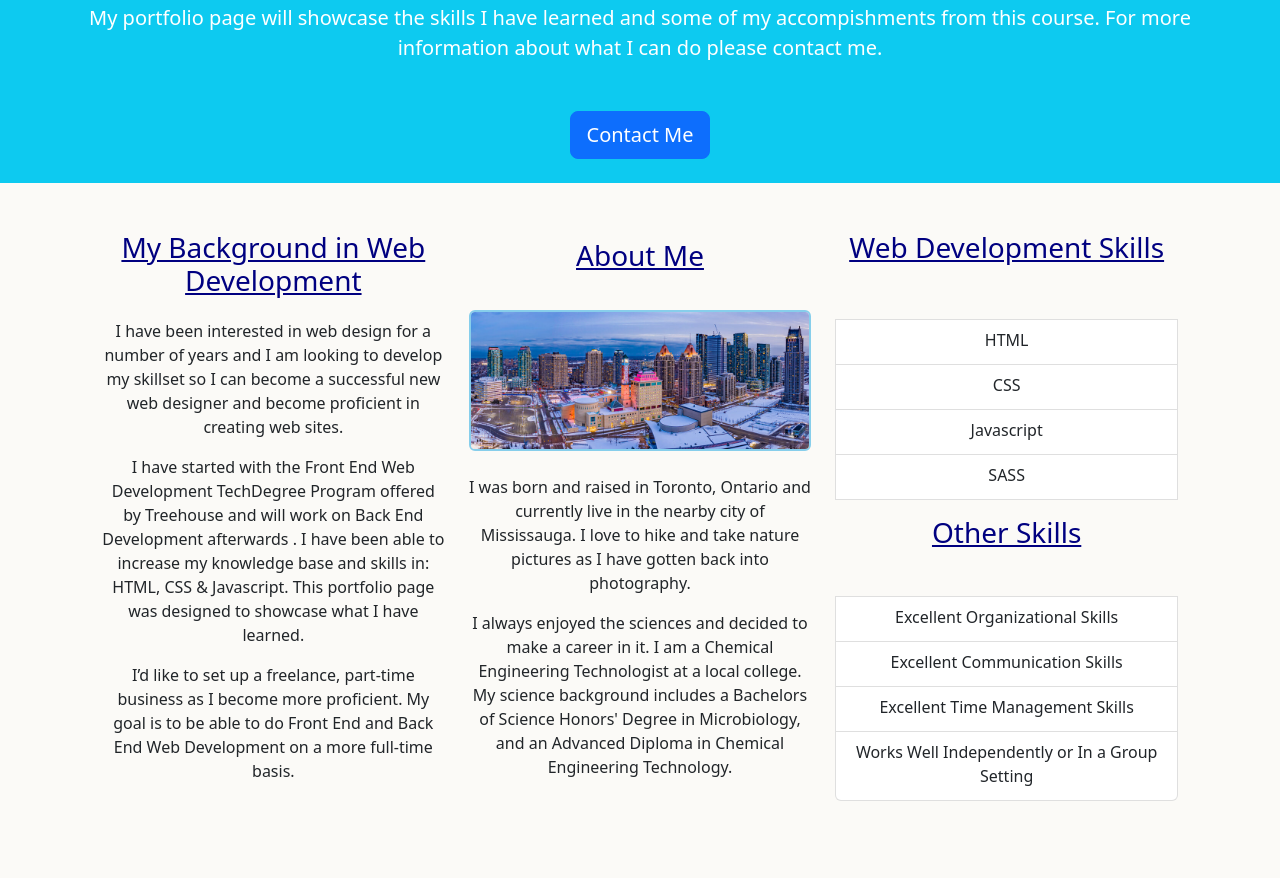
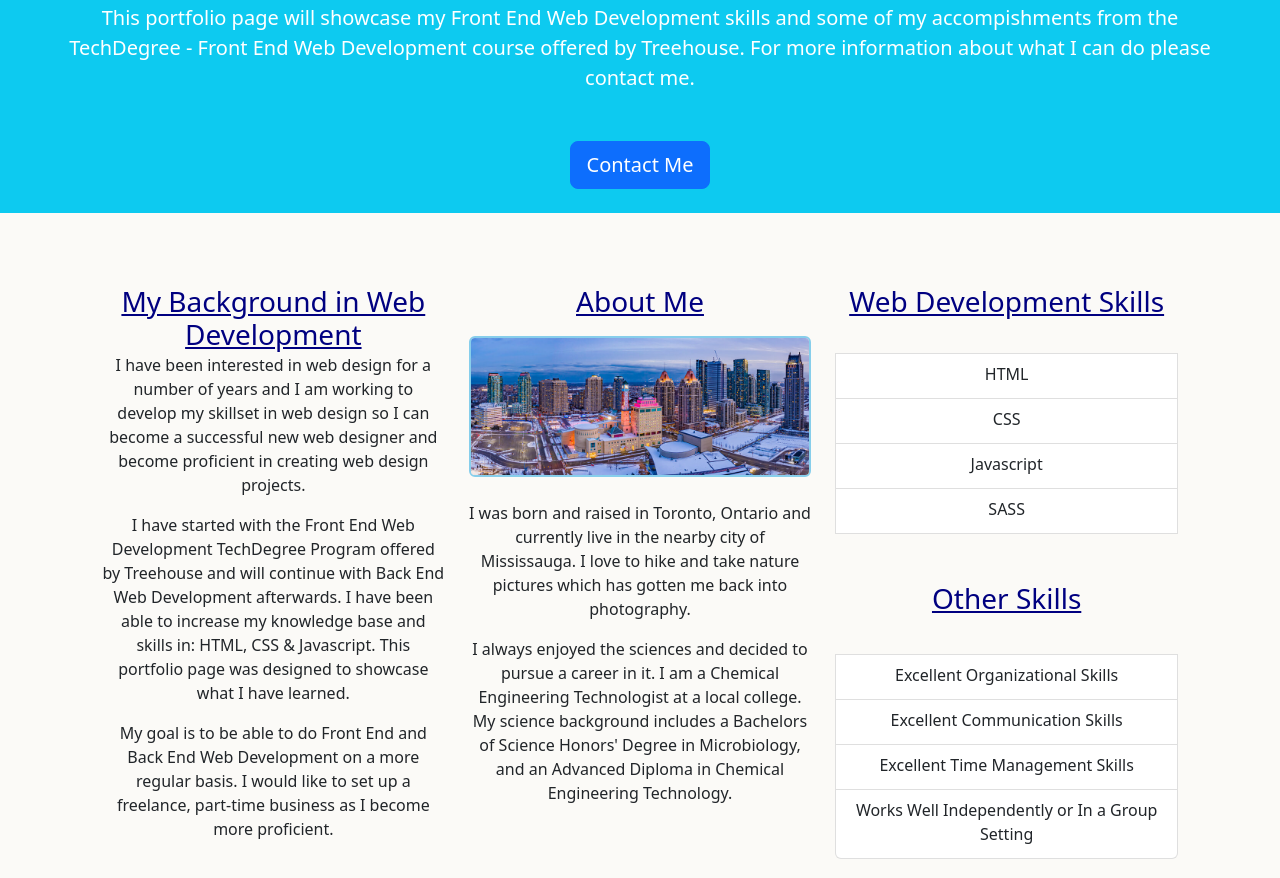
Before and after one commit to mikeovas/TechDegree-Project-9, a plain HTML site: page index.html in a window 1280 px wide. Shown: the part 444-1322 px from the top of the page. Drawn offline with nearby package versions, Linux system fonts and the light colour scheme.

Commit message:
updated layout & typography

```diff
--- a/index.html
+++ b/index.html
@@ -49,8 +49,7 @@
       <h1 class="display-2 text-center mt-4">Mike Ovas</h1>
       <img src="img/mike.jpeg" alt="Picture of me" class="mikePic" />
       <p class="lead text-center my-5 mx-5">
-        My portfolio page will showcase the skills I have learned and some of my
-        accompishments from this course. For more information about what I can
+        This portfolio page will showcase my Front End Web Development skills and some of my accompishments from the TechDegree - Front End Web Development course offered by Treehouse. For more information about what I can
         do please contact me.
       </p>
       <!--Contact Button-->
@@ -75,7 +74,7 @@
     >
       <div class="row mx-2">
         <div class="col-md-6 col-lg-4 order-lg-2">
-          <h3 class="mb-4  mt-2 aboutme">About Me</h3>
+          <h3 class="mb-1  mt-4 aboutme">About Me</h3>
           <img
             class="mb-4 img-fluid rounded d-none d-sm-block"
             src="img/mississauga.jpeg"
@@ -83,11 +82,11 @@
           />
           <p>
             I was born and raised in Toronto, Ontario and currently live in the
-            nearby city of Mississauga. I love to hike and take nature pictures as I have gotten
+            nearby city of Mississauga. I love to hike and take nature pictures which has gotten me
             back into photography.
           </p>
           <p>
-            I always enjoyed the sciences and decided to make a career in it. I
+            I always enjoyed the sciences and decided to pursue a career in it. I
             am a Chemical Engineering Technologist at a local college. My
             science background includes a Bachelors of Science Honors' Degree in
             Microbiology, and an Advanced Diploma in Chemical Engineering
@@ -96,29 +95,29 @@
         </div>
 
         <div class="col-md-6 col-lg-4 order-lg-1">
-          <h3 class="mb-4 aboutme">My Background in Web Development</h3>
+          <h3 class="mb-1 mt-4 aboutme">My Background in Web Development</h3>
           <p>
             I have been interested in web design for a number of years and I am
-            looking to develop my skillset so I can become a successful new web
-            designer and become proficient in creating web sites.
+            working to develop my skillset in web design so I can become a successful new web
+            designer and become proficient in creating web design projects.
           </p>
           <p>
             I have started with the Front End Web Development TechDegree Program
-            offered by Treehouse and will work on Back End Development
-            afterwards . I have been able to increase my knowledge base and
+            offered by Treehouse and will continue with Back End Web Development
+            afterwards. I have been able to increase my knowledge base and
             skills in: HTML, CSS & Javascript. This portfolio page was designed
             to showcase what I have learned.
           </p>
           <p>
-            I’d like to set up a freelance, part-time business as I become more
-            proficient. My goal is to be able to do Front End and Back End Web
-            Development on a more full-time basis.
+            My goal is to be able to do Front End and Back End Web
+            Development on a more regular basis.  I would like to set up a freelance, part-time business as I become more
+            proficient.
           </p>
         </div>
 
         <div class="col-md-6 col-lg-4 order-lg-3">
           <div class="list-group">
-            <h3 class="mb-4 aboutme">Web Development Skills</h3>
+            <h3 class="mb-1 mt-4 aboutme">Web Development Skills</h3>
             <li class="list-group-item">
               <p class="mb-1">HTML</p>
             </li>
@@ -131,7 +130,7 @@
             <li class="list-group-item">
               <p class="mb-1">SASS</p>
             </li>
-            <h3 class="my-3 aboutme">Other Skills</h3>
+            <h3 class="mt-5 aboutme">Other Skills</h3>
             <li class="list-group-item">
               <p class="mb-1">Excellent Organizational Skills</p>
             </li>
@@ -155,7 +154,7 @@
           My Projects
         </h1>
         <h5 class="display-4 projectHeading">
-          Click on the picture to go to the webpage
+          (Click on the picture to go to the webpage)
         </h5>
 
         <div class="row">
```
